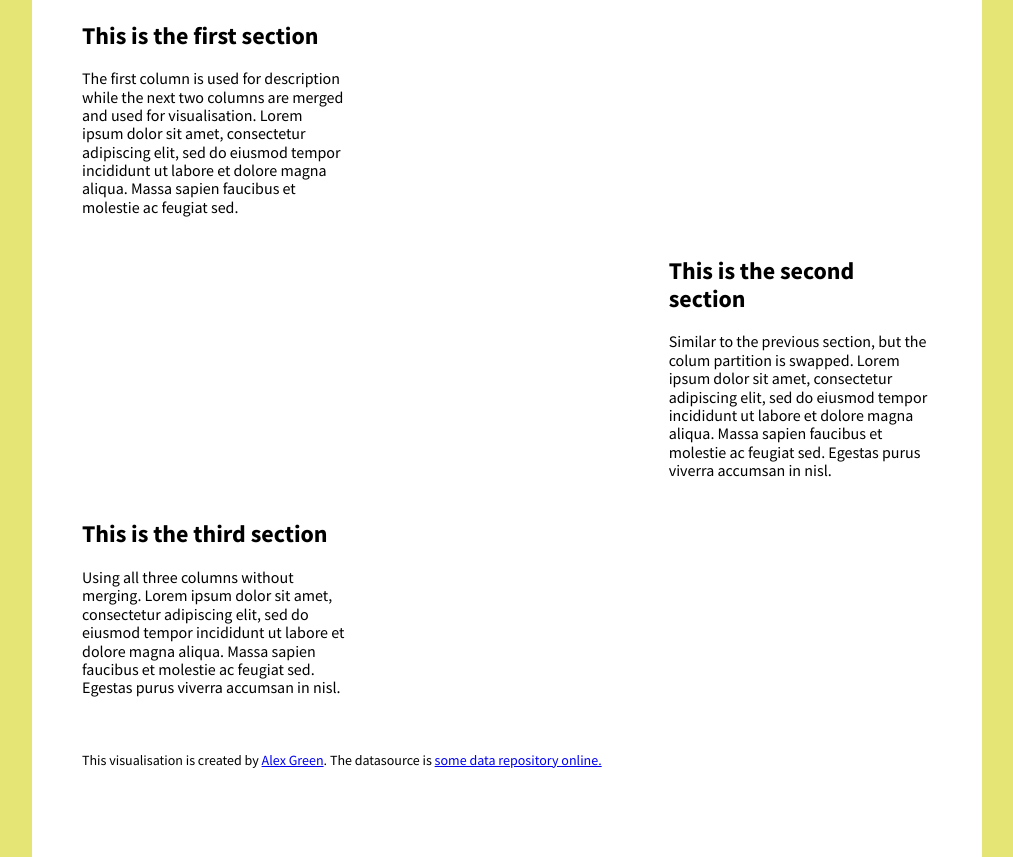
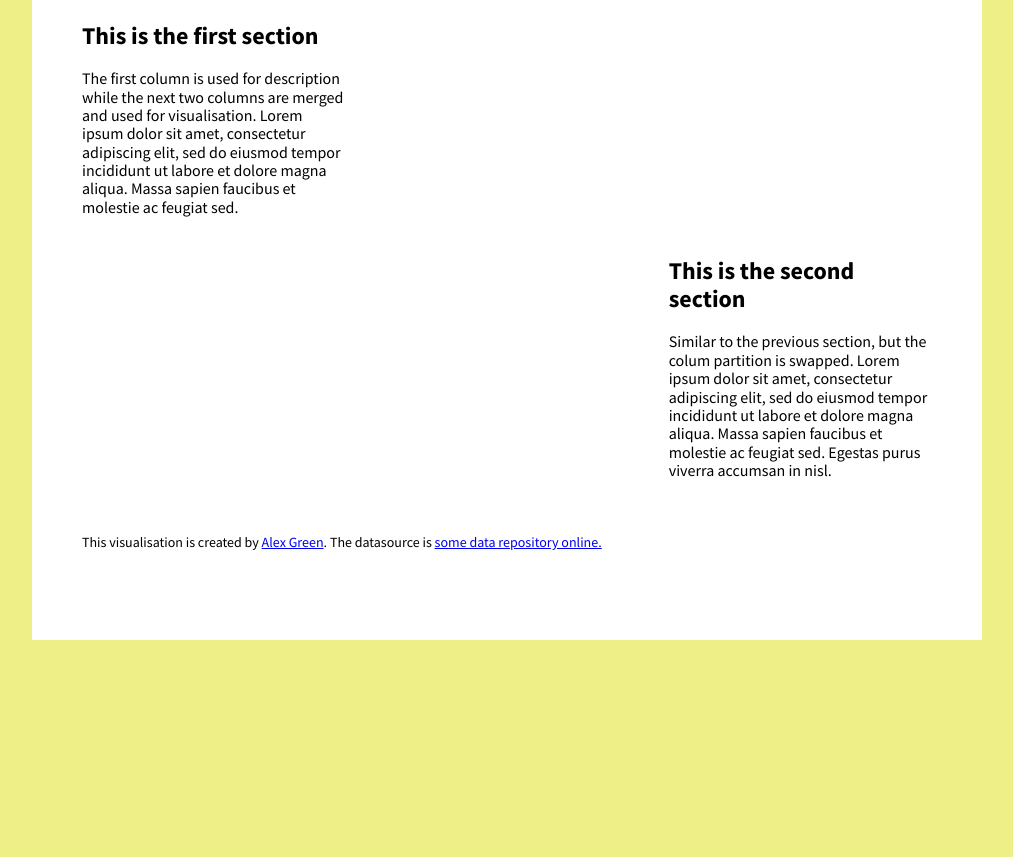
Before and after one commit to zydrux/FIT3179-Assignment-2, a plain HTML site: page index.html in a window 1280 px wide. Shown: the part 131-988 px from the top of the page, without its empty margins (133-1146 px from the left). After the commit the page ends 800 px from the top, so only its background shows below. Drawn offline with nearby package versions, Linux system fonts and the light colour scheme; a script that the page names is missing.

Commit message:
Update index.html

```diff
--- a/index.html
+++ b/index.html
@@ -22,7 +22,7 @@
       font-weight: 900;
     }
      body{
-       background-color: #E5E576;
+       background-color: #EFEF87;
      }
      .page{
        width: 850px;
@@ -93,24 +93,6 @@
     </div>
     <!-- end pure grid group -->
 
-    <!-- pure grid group -->
-    <div class="pure-g">
-      <div class="pure-u-1-3">
-        <div class="description description-left">
-          <h2>This is the third section</h2>
-          <p>Using all three columns without merging. Lorem ipsum dolor sit amet, consectetur adipiscing elit, sed do eiusmod tempor incididunt ut labore et dolore magna aliqua. Massa sapien faucibus et molestie ac feugiat sed. Egestas purus viverra accumsan in nisl.</p>
-        </div>
-      </div>
-      <div class="pure-u-1-3">
-        <div id="vis4"  class="vis-container"></div>
-      </div>
-      <div class="pure-u-1-3">
-        <div id="vis3"  class="vis-container"></div>
-      </div>
-
-    </div>
-    <!-- end pure grid group -->
-
     <div class="pure-g">
       <div class="pure-u-1-1 small-font">
         <p>This visualisation is created by <a href="https://github.com/zydrux" target="_blank">Alex Green</a>. The datasource is <a href="https://www.kaggle.com/kumarajarshi/life-expectancy-who" target="_blank">some data repository online</href>.</p>
```
